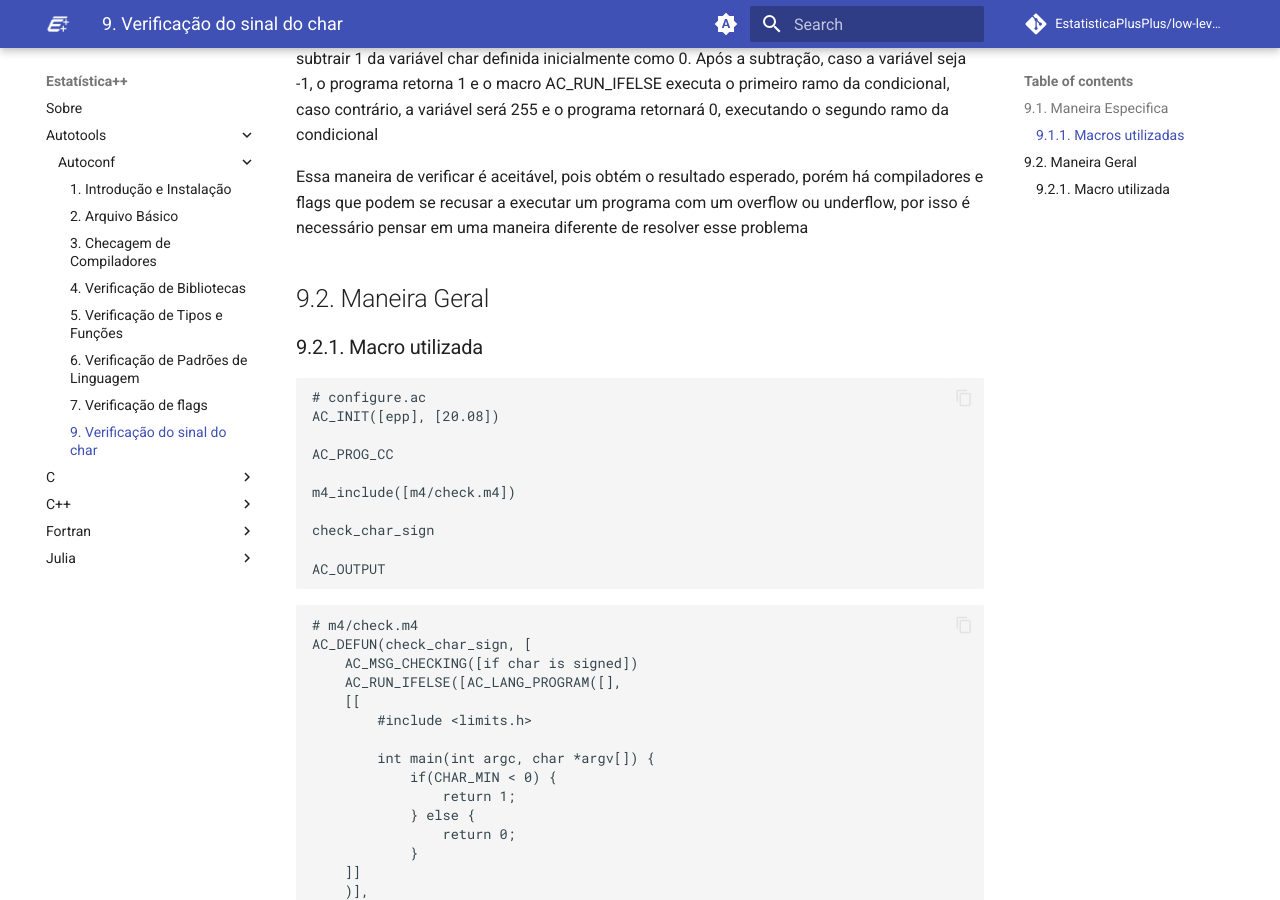
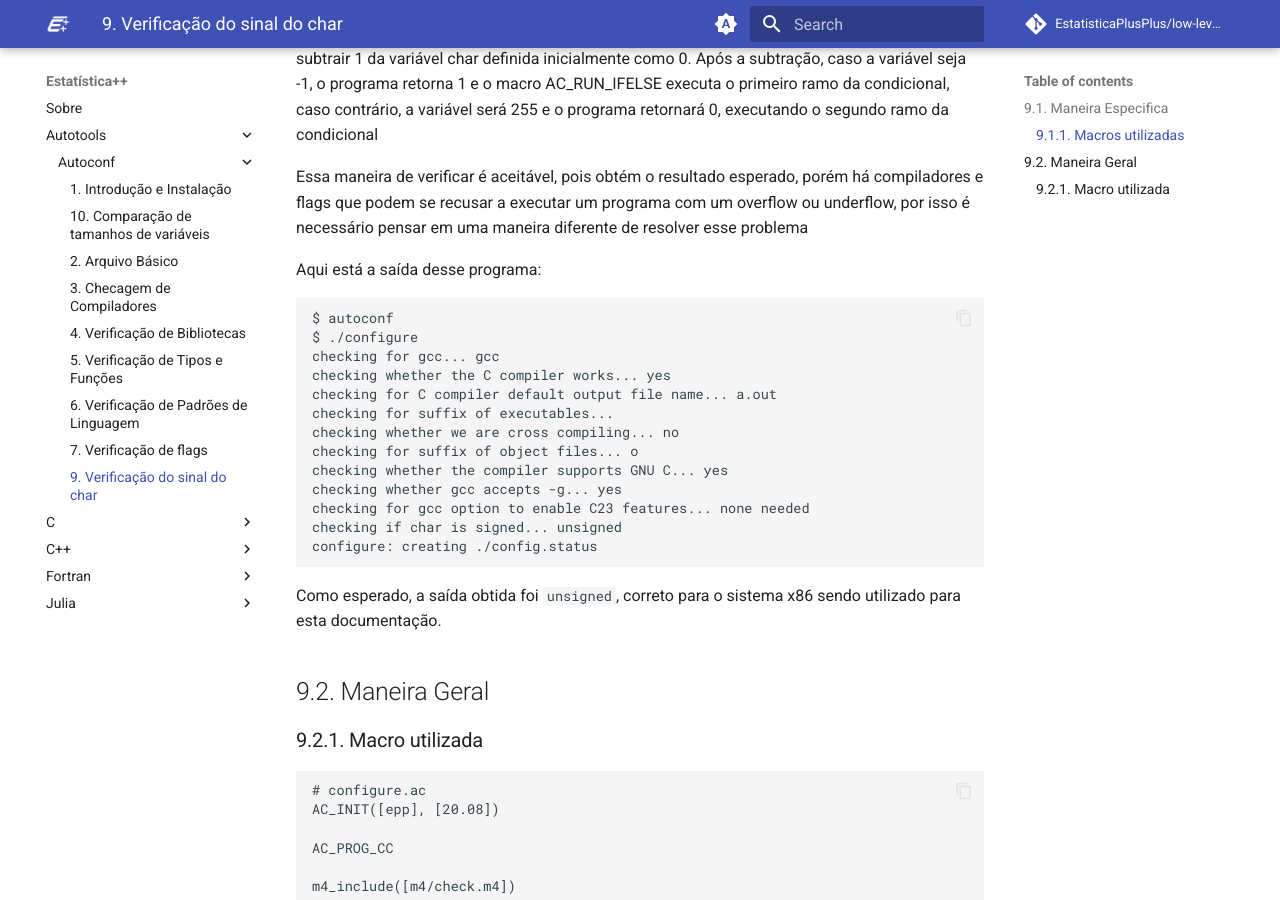
Before and after one commit to EstatisticaPlusPlus/low-level-learning, an MkDocs documentation site: the page built from docs/Autotools/Autoconf/capitulo_9.md, in a window 1280 px wide and 900 px high, scrolled down 1277 px. Built offline with MkDocs 1.6.1 and Material for MkDocs 9.7.7, drawn with Linux system fonts in a browser that asks for light colours; comment, search, counter and statistics services are not loaded; some of the changed text lies outside the part shown.

Commit message:
Retoque no cap 9 e feito o cap 10

````diff
--- a/docs/Autotools/Autoconf/capitulo_9.md
+++ b/docs/Autotools/Autoconf/capitulo_9.md
@@ -78,6 +78,27 @@ se recusar a executar um programa com um overflow ou
 underflow, por isso é necessário pensar em uma maneira
 diferente de resolver esse problema
 
+Aqui está a saída desse programa:
+
+```
+$ autoconf
+$ ./configure
+checking for gcc... gcc
+checking whether the C compiler works... yes
+checking for C compiler default output file name... a.out
+checking for suffix of executables...
+checking whether we are cross compiling... no
+checking for suffix of object files... o
+checking whether the compiler supports GNU C... yes
+checking whether gcc accepts -g... yes
+checking for gcc option to enable C23 features... none needed
+checking if char is signed... unsigned
+configure: creating ./config.status
+```
+
+Como esperado, a saída obtida foi `unsigned`, correto para o
+sistema x86 sendo utilizado para esta documentação.
+
 ## 9.2. Maneira Geral
 
 ### 9.2.1. Macro utilizada
@@ -134,3 +155,23 @@ acabar retornando o resultado errado.
 
 Outros limites podem ser testados, como `int` e `float`, de
 uma forma similar.
+
+Por fim, aqui está a saída desse programa:
+
+```
+$ autoconf
+$ ./configure
+checking for gcc... gcc
+checking whether the C compiler works... yes
+checking for C compiler default output file name... a.out
+checking for suffix of executables...
+checking whether we are cross compiling... no
+checking for suffix of object files... o
+checking whether the compiler supports GNU C... yes
+checking whether gcc accepts -g... yes
+checking for gcc option to enable C23 features... none needed
+checking if char is signed... unsigned
+configure: creating ./config.status
+```
+
+Como esperado e de acordo com o resultado anterior.
````
Also changed, not shown: docs/Autotools/Autoconf/capitulo_10.md (added, +217 -0 lines).
